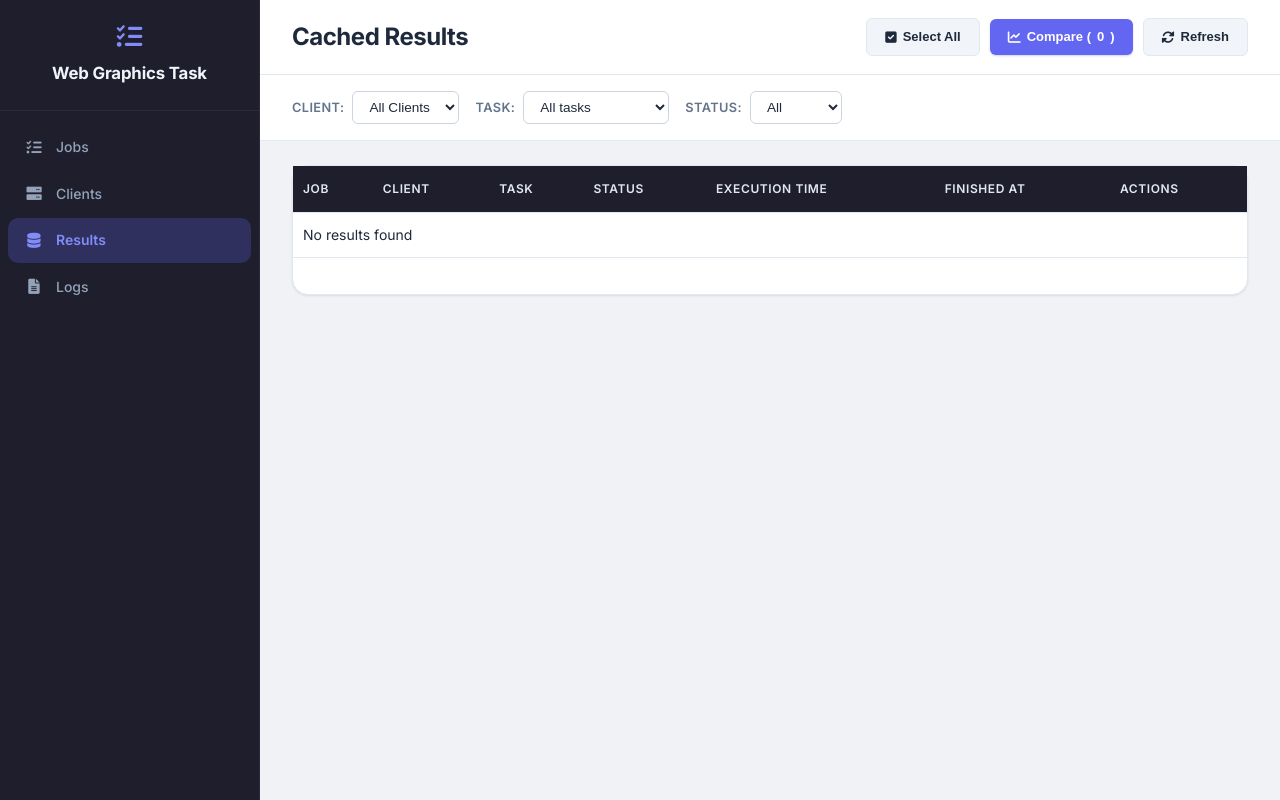
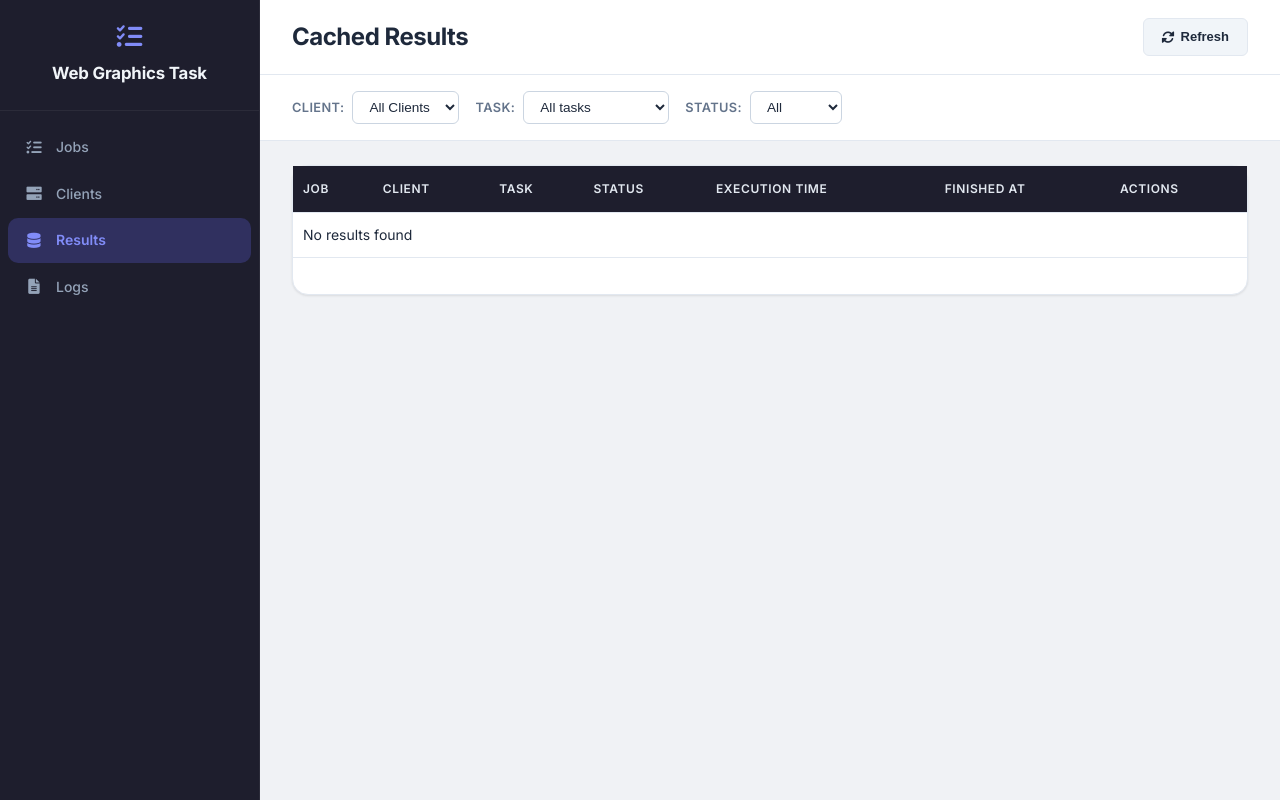
Before and after one commit to webgfx/task, a Flask app: page /results in a window 1280 px wide. Run offline with Flask 3, Linux system fonts and the light colour scheme; data that the repository does not hold is empty; parts of the project's set-up code (start-up, migrations or seed data) failed here and were passed over; some libraries are stand-ins or nearby versions.

Commit message:
Remove Select All and Compare buttons from Results page

```diff
--- a/server/static/js/results.js
+++ b/server/static/js/results.js
@@ -138,7 +138,6 @@ function renderResults(results) {
             <tr>
                 <td>
                     <div style="display:flex; align-items:center; gap:8px;">
-                        <input type="checkbox" class="result-checkbox" value="${result.id}" onclick="updateCompareButton()" style="width:18px; height:18px; cursor:pointer; accent-color:#6366f1;">
                         <span class="task-id-badge">#${result.job_id}</span>
                         <strong>${escapeHtml(result.job_name)}</strong>
                     </div>
--- a/server/templates/results.html
+++ b/server/templates/results.html
@@ -53,14 +53,6 @@
                 <div class="header-content">
                     <h1>Cached Results</h1>
                     <div class="header-actions">
-                        <button class="btn btn-secondary" onclick="selectAllResults()">
-                            <i class="fas fa-check-square"></i>
-                            Select All
-                        </button>
-                        <button class="btn btn-primary" onclick="compareSelected()" id="compareBtn" disabled>
-                            <i class="fas fa-chart-line"></i>
-                            Compare (<span id="selectedCount">0</span>)
-                        </button>
                         <button class="btn btn-secondary" onclick="refreshResults()">
                             <i class="fas fa-sync-alt"></i>
                             Refresh
```
